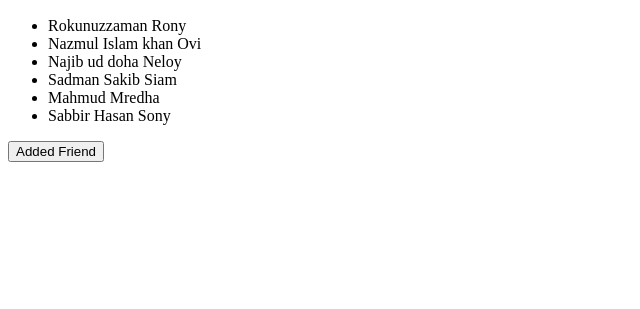
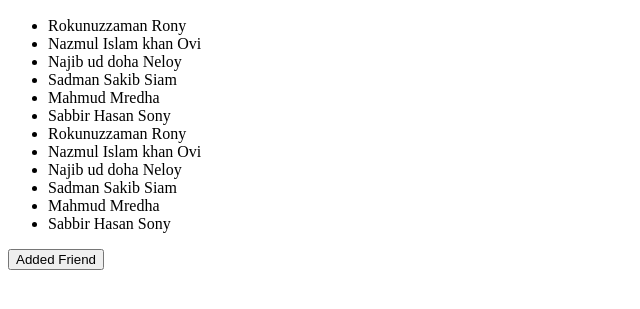
Before and after one commit to Abdulla-Al-Mamun/DOM, a plain HTML site: page amni.html in a window 1280 px wide. Shown: the part 97-406 px from the top of the page, without its empty margins (0-640 px from the left). Drawn offline with Linux system fonts and the light colour scheme.

Commit message:
add list items

```diff
--- a/amni.html
+++ b/amni.html
@@ -20,6 +20,12 @@
         <li class="item">Sadman Sakib Siam</li>
         <li class="item">Mahmud Mredha</li>
         <li class="item">Sabbir Hasan Sony</li>
+        <li class="item">Rokunuzzaman Rony</li>
+        <li class="item">Nazmul Islam khan Ovi</li>
+        <li class="item">Najib ud doha Neloy</li>
+        <li class="item">Sadman Sakib Siam</li>
+        <li class="item">Mahmud Mredha</li>
+        <li class="item">Sabbir Hasan Sony</li>
 
     </ul>
 
```
